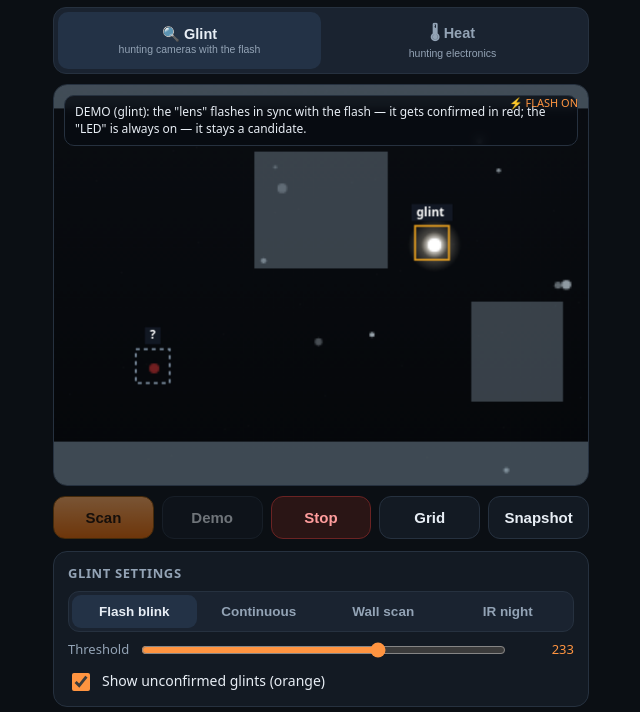
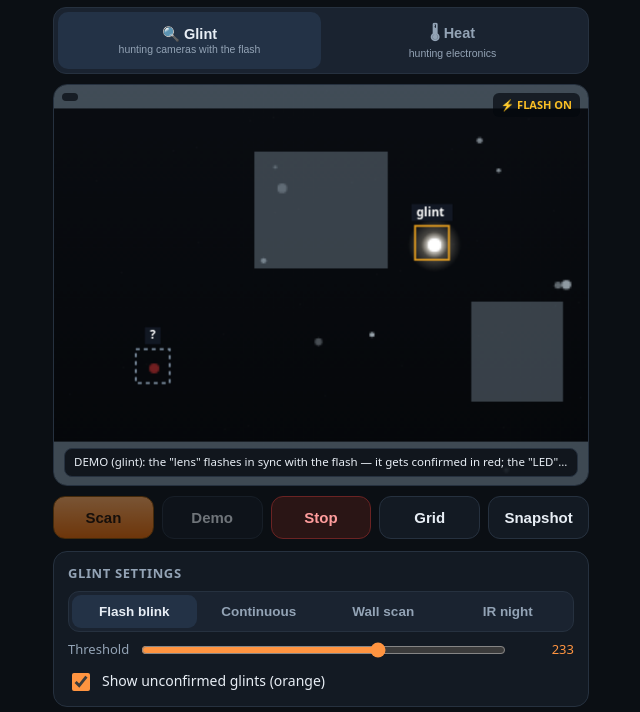
Before and after one commit to Max-png-bot/antikamera-pro, a plain HTML site: page index.html in a window 1280 px wide. Both pictures are taken after a click on the button "Demo". Shown: the part 63-775 px from the top of the page, without its empty margins (319-959 px from the left). Drawn offline with Linux system fonts and the light colour scheme.

Commit message:
v46: вёрстка оверлея — flex-topbar (движение слева/вспышка справа, наложение устранено) + баннер компакт-строкой внизу с ellipsis + бейдж EV−2; sim 80/80; sw v32

```diff
--- a/index.html
+++ b/index.html
@@ -62,14 +62,22 @@
     border:1px solid var(--line);border-radius:14px;overflow:hidden}
   .stage video,.stage canvas.src{position:absolute;inset:0;width:100%;height:100%;object-fit:cover}
   .stage canvas.ov{position:absolute;inset:0;width:100%;height:100%;pointer-events:none}
-  .stage .banner{position:absolute;left:10px;right:10px;top:10px;z-index:5;font-size:12px;
-    background:rgba(8,12,18,.8);border:1px solid var(--line);border-radius:10px;
-    padding:7px 10px;display:none;backdrop-filter:blur(4px)}
+  .stage .banner{position:absolute;left:10px;right:10px;bottom:8px;z-index:5;font-size:11.5px;
+    background:rgba(8,12,18,.82);border:1px solid var(--line);border-radius:8px;
+    padding:5px 9px;display:none;white-space:nowrap;overflow:hidden;text-overflow:ellipsis}
+  /* v46: компактная строка внизу видоискателя — полный текст всегда в журнале;
+     было: top:10px многострочный блок, перекрывал ~треть кадра */
   .stage .banner.show{display:block}
   .stage .hint{position:absolute;left:0;right:0;bottom:0;z-index:5;padding:22px 14px 12px;
     font-size:12.5px;color:#cfe0f2;text-align:center;
     background:linear-gradient(transparent,rgba(4,6,10,.92));pointer-events:none}
-  .stage .torchind{position:absolute;right:10px;top:10px;z-index:6;font-size:11px;color:var(--acc)}
+  .stage .topbar{position:absolute;top:8px;left:8px;right:8px;display:flex;gap:8px;
+    justify-content:space-between;align-items:flex-start;z-index:6;pointer-events:none}
+  .stage .topbar .torchind{position:static;font-size:11px;font-weight:700;
+    background:rgba(4,8,14,.68);padding:4px 8px;border-radius:6px;max-width:74%;
+    white-space:nowrap;overflow:hidden;text-overflow:ellipsis}
+  .stage .topbar .torchind.mov{color:#cfe0f2}
+  .stage .topbar .torchind.tor{color:#fbbf24;max-width:26%}
 
   .row{display:flex;gap:8px;margin-top:10px}
   button{flex:1;border:1px solid var(--line);background:var(--card);color:var(--tx);
@@ -201,8 +209,10 @@
       <video id="gVideo" playsinline muted autoplay></video>
       <canvas class="ov" id="gOverlay"></canvas>
       <div class="banner" id="gBanner"></div>
-      <div class="torchind" id="gTorchind"></div>
-      <div class="torchind" id="gMovind"></div>
+      <div class="topbar">
+        <div class="torchind mov" id="gMovind"></div>
+        <div class="torchind tor" id="gTorchind"></div>
+      </div>
       <div class="hint" id="gHint">Включится камера и вспышка. Медленно ведите телефон:
         устойчивая яркая точка, мигающая в такт вспышке = возможная камера.</div>
     </div>
@@ -1456,7 +1466,7 @@ const G = (function () {
     $('gTorchind').textContent = (S.mode === 'blink' && S.running) ? (S.torch ? '⚡ ВСПЫШКА ВКЛ' : '· выкл') : '';
     /* v33: живой индикатор протяжки — скриншот теперь передаёт ДВИЖЕНИЕ
        (жалоба: «скрин не может передать протяжку» — теперь может) */
-    $('gMovind').textContent = (S.running && !S.demo) ? '→ движение ' + Math.round(S.netMo || 0) + ' px' + ((S.boost || 0) > 0 ? ' · ⚠ порог ' + ((S.boost || 0) >= 4 ? 150 : Math.max(205, S.threshold - S.boost * 8)) : '') + ((S.zoom || 1) > 1 ? ' · 🔍 зум ' + (S.zoom || 1) + '×' : '') : '';
+    $('gMovind').textContent = (S.running && !S.demo) ? '→ движение ' + Math.round(S.netMo || 0) + ' px' + ((S.boost || 0) > 0 ? ' · ⚠ порог ' + ((S.boost || 0) >= 4 ? 150 : Math.max(205, S.threshold - S.boost * 8)) : '') + ((S.zoom || 1) > 1 ? ' · 🔍 зум ' + (S.zoom || 1) + '×' : '') + (S.evDim ? ' · EV−2' : '') : '';
   }
   function alertFound(t) {
     if (S.firstRedF == null) S.firstRedF = S.pcf || 0;  /* v43: харнесс-метка кадра первого красного */
--- a/sw.js
+++ b/sw.js
@@ -1,5 +1,5 @@
 /* АнтиКамера PRO — service worker v2: офлайн-кэш + свежие обновления */
-const CACHE = 'antikamera-pro-v31';
+const CACHE = 'antikamera-pro-v32';
 const ASSETS = [
   './',
   './index.html',
```
Also changed, not shown: 2 other files.
